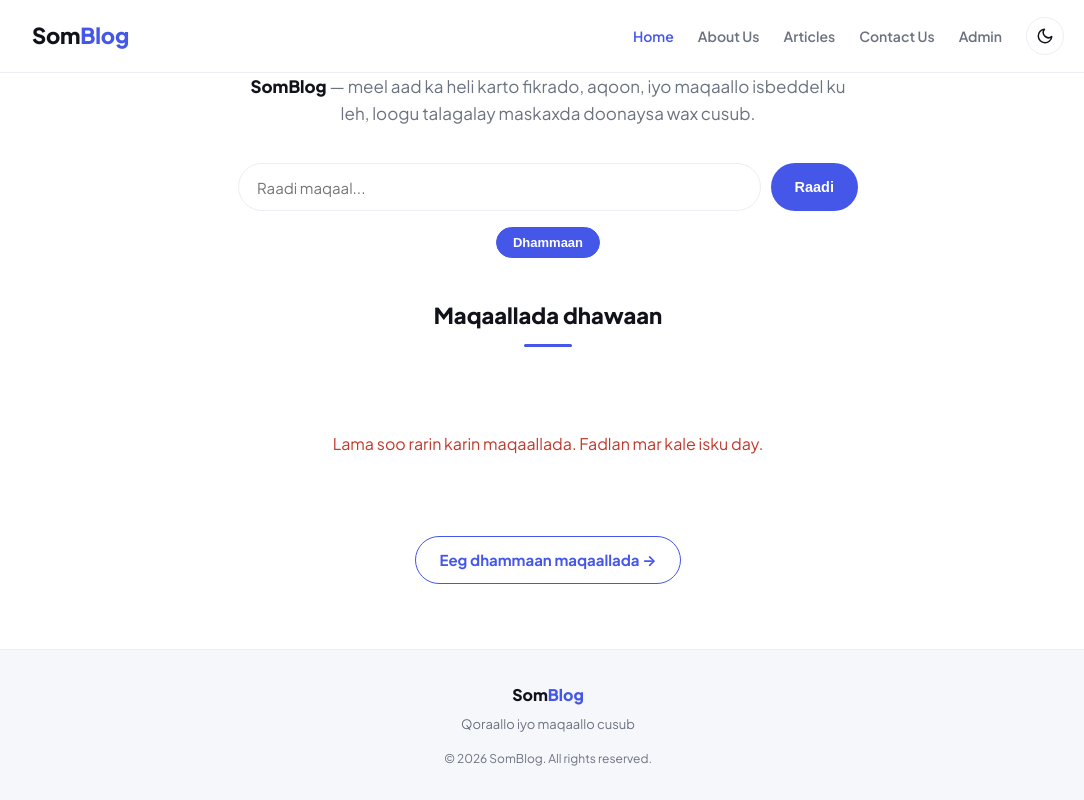
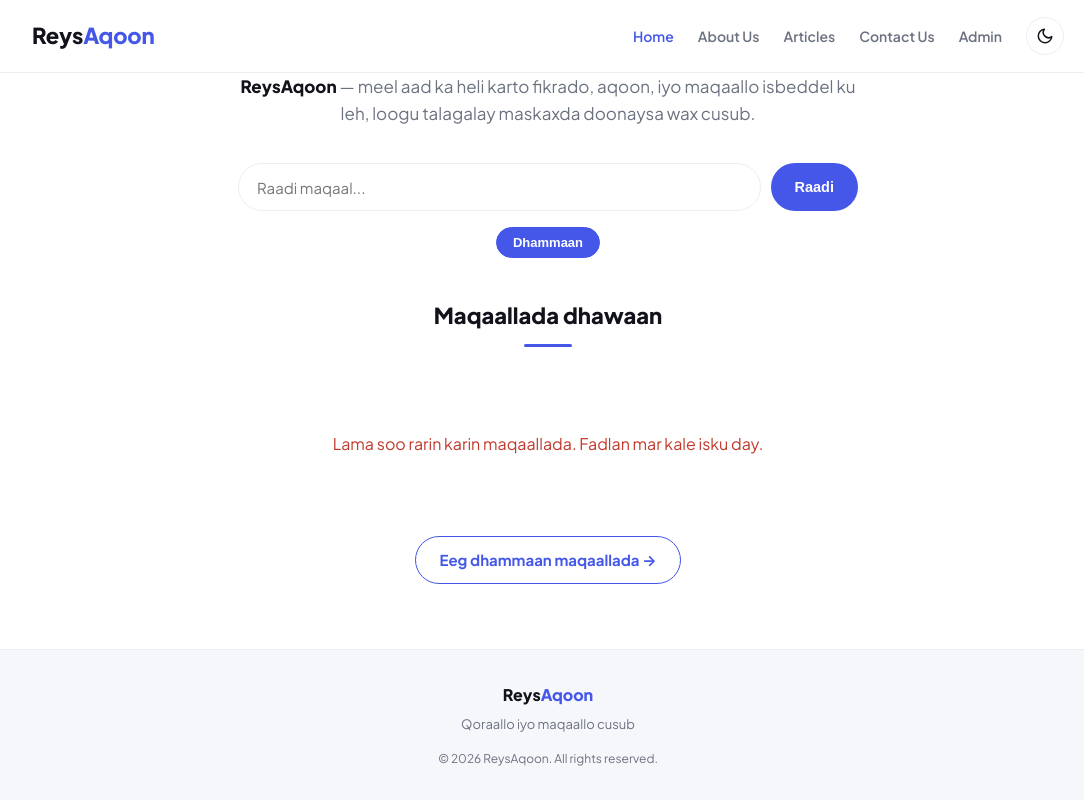
Before and after one commit to Nor2522/somblog, a website: page index.html in a window 1280 px wide. Shown: the whole page, without its empty margins (92-1176 px from the left). Drawn offline with Linux system fonts and the light colour scheme; no server answers.

Commit message:
Update site branding from 'SomBlog' to 'ReysAqoon'

```diff
--- a/index.html
+++ b/index.html
@@ -21,7 +21,7 @@
 <body>
   <header class="site-header">
     <div class="wrap">
-      <a href="index.html" class="wordmark">Som<span>Blog</span></a>
+      <a href="index.html" class="wordmark">Reys<span>Aqoon</span></a>
       <nav class="site-nav">
         <button class="nav-toggle" id="nav-toggle" type="button" aria-label="Menu" aria-expanded="false">
           <svg viewBox="0 0 24 24" width="20" height="20" fill="none" stroke="currentColor" stroke-width="2" stroke-linecap="round"><path d="M3 6h18M3 12h18M3 18h18"/></svg>
@@ -40,7 +40,7 @@
 
   <main class="wrap">
     <p class="site-tagline">
-      <a href="index.html">SomBlog</a> &mdash; meel aad ka heli karto fikrado, aqoon, iyo maqaallo isbeddel ku leh, loogu talagalay maskaxda doonaysa wax cusub.
+      <a href="index.html">Reys<span>Aqoon</span></a> &mdash; meel aad ka heli karto fikrado, aqoon, iyo maqaallo isbeddel ku leh, loogu talagalay maskaxda doonaysa wax cusub.
     </p>
 
     <div id="hero-container"></div>
@@ -71,9 +71,9 @@
 
   <footer class="site-footer">
     <div class="wrap">
-      <div class="foot-brand">Som<span>Blog</span></div>
+      <div class="foot-brand">Reys<span>Aqoon</span></div>
       <div class="foot-tagline">Qoraallo iyo maqaallo cusub</div>
-      <div class="foot-copyright">&copy; 2026 SomBlog. All rights reserved.</div>
+      <div class="foot-copyright">&copy; 2026 ReysAqoon. All rights reserved.</div>
     </div>
   </footer>
 
```
